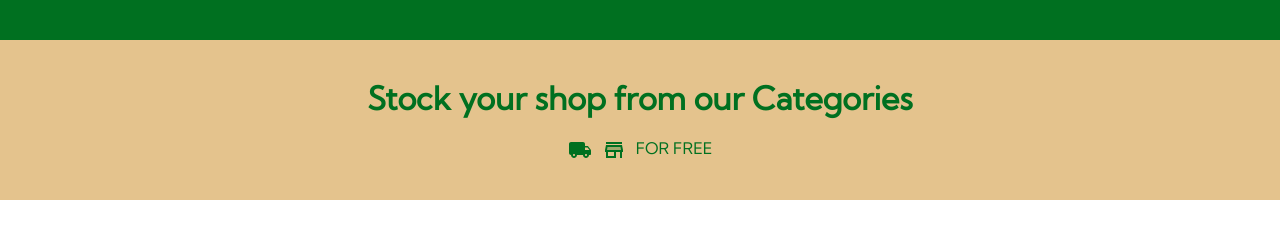
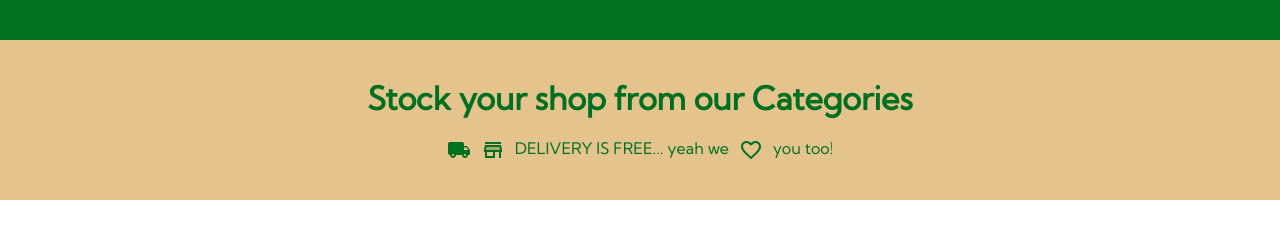
Before and after one commit to amt-juantuah/ecommerce-react, a React (Create React App) app: page / in a window 1280 px wide. Shown: the part 880-1108 px from the top of the page. Built offline with nearby package versions, Linux system fonts and the light colour scheme.

Commit message:
polish styles someone

```diff
--- a/src/components/Categories.js
+++ b/src/components/Categories.js
@@ -1,4 +1,4 @@
-import { LocalShippingRounded, StoreTwoTone } from '@mui/icons-material';
+import { FavoriteBorder, LocalShippingRounded, StoreTwoTone } from '@mui/icons-material';
 import React, { Component } from 'react';
 import styled from 'styled-components';
 import { categoryData } from '../slideData';
@@ -46,7 +46,7 @@ class Categories extends Component {
           <Free>
             <LocalShippingRounded />
             <StoreTwoTone />
-            <p>FOR FREE</p>
+            <p style={{display: "inline-flex", gap: "10px"}}>DELIVERY IS FREE... yeah we {<FavoriteBorder />} you too!</p>
           </Free>
         </Division>
         <CategoryContainer>
--- a/src/components/Navbar.js
+++ b/src/components/Navbar.js
@@ -28,6 +28,7 @@ const Logo = styled.h2`
   font-weight: bold;
   cursor: pointer;
   color: var(--color-orange);
+  width: 70px;
 `;
 
 const Right = styled.div`
@@ -84,7 +85,7 @@ const SearchContainer = styled.div`
   justify-content: space-around;
   border-radius: 12px;
   width: 100%;
-  height: 40px
+  height: 40px;
   &:hover ${Input} {
     background-color: #f1b604;
   }
```
